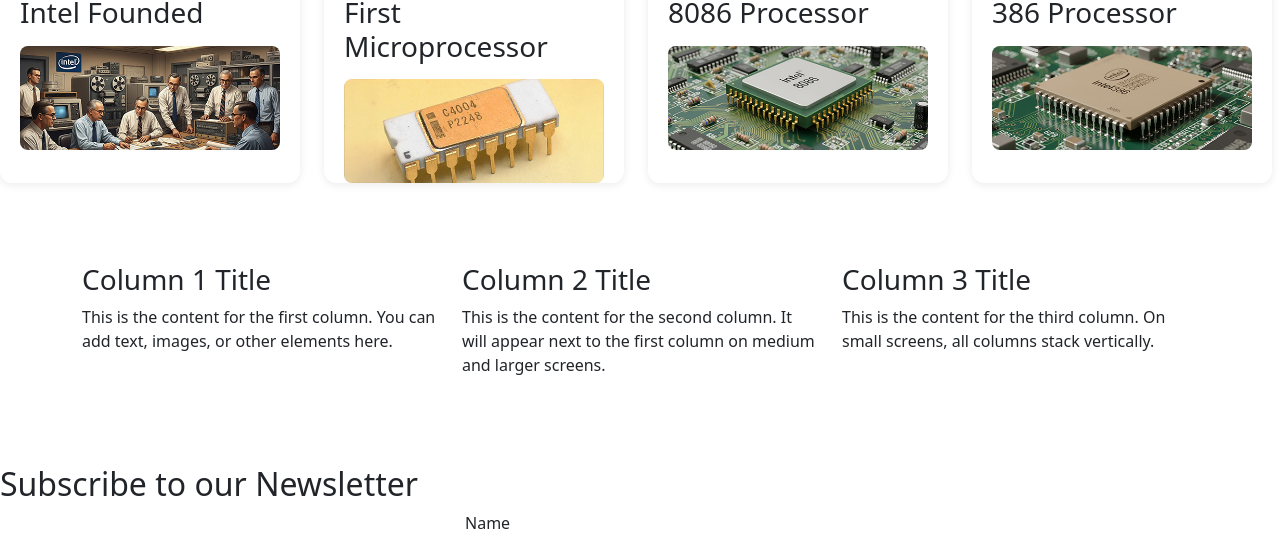
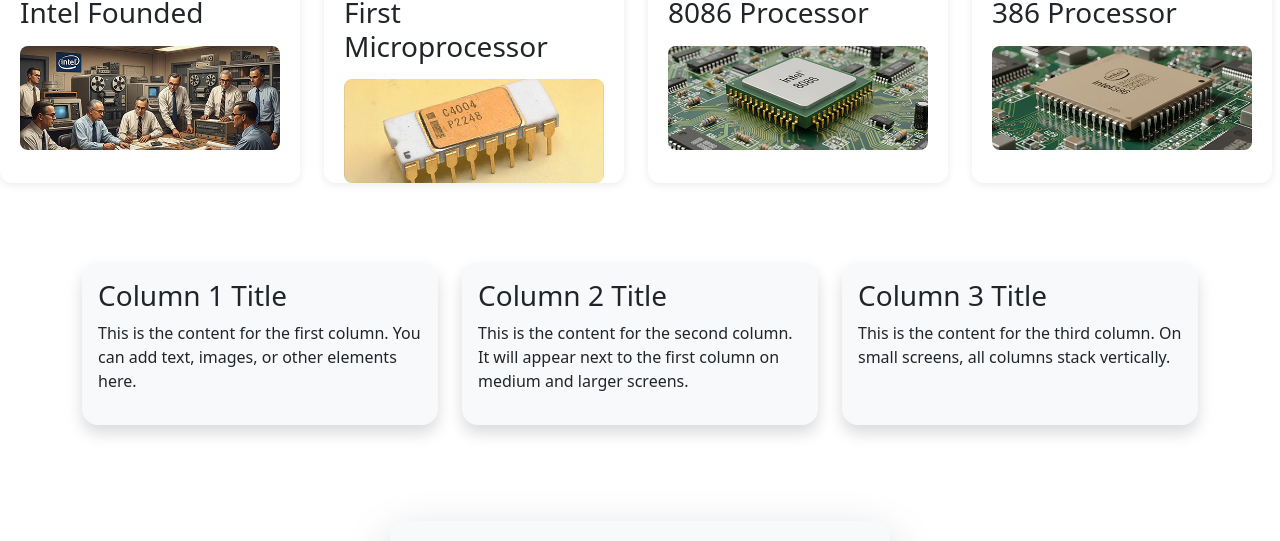
Before and after one commit to giorosati/02-prj-intel-localized, a plain HTML site: page index.html in a window 1280 px wide. Shown: the part 404-945 px from the top of the page. Drawn offline with nearby package versions, Linux system fonts and the light colour scheme.

Commit message:
added styling to the 3 column section and the subscription form

```diff
--- a/index.html
+++ b/index.html
@@ -164,32 +164,47 @@
 <section class="container my-5">
   <div class="row">
     <!-- Column 1 -->
-    <div class="col-md-4 mb-4">
-      <h3>Column 1 Title</h3>
+    <div class="col-md-4 mb-4 d-flex justify-content-center">
+      <div class="card bg-light border-0 shadow rounded-4 w-100">
+        <div class="card-body">
+          <h3 class="card-title">Column 1 Title</h3>
           <p>
             This is the content for the first column. You can add text, images, or other elements here.
           </p>
         </div>
+      </div>
+    </div>
     <!-- Column 2 -->
-    <div class="col-md-4 mb-4">
-      <h3>Column 2 Title</h3>
+    <div class="col-md-4 mb-4 d-flex justify-content-center">
+      <div class="card bg-light border-0 shadow rounded-4 w-100">
+        <div class="card-body">
+          <h3 class="card-title">Column 2 Title</h3>
           <p>
             This is the content for the second column. It will appear next to the first column on medium and larger screens.
           </p>
         </div>
+      </div>
+    </div>
     <!-- Column 3 -->
-    <div class="col-md-4 mb-4">
-      <h3>Column 3 Title</h3>
+    <div class="col-md-4 mb-4 d-flex justify-content-center">
+      <div class="card bg-light border-0 shadow rounded-4 w-100">
+        <div class="card-body">
+          <h3 class="card-title">Column 3 Title</h3>
           <p>
             This is the content for the third column. On small screens, all columns stack vertically.
           </p>
+        </div>
+      </div>
     </div>
   </div>
 </section>
 
   <!-- Subscription Form -->
   <section>
-    <h2>Subscribe to our Newsletter</h2>
+    <div class="container d-flex justify-content-center">
+  <div class="card bg-light border-0 shadow-lg rounded-4 my-4" style="max-width: 500px; width: 100%;">
+        <div class="card-body">
+          <h2 class="card-title text-center mb-4">Subscribe to our Newsletter</h2>
           <!-- Simple Bootstrap Subscription Form -->
           <form class="d-flex flex-column align-items-center gap-3" action="#" method="post">
             <div style="max-width: 350px; width: 100%;">
@@ -204,6 +219,9 @@
               <button type="submit" class="btn btn-primary">Subscribe</button>
             </div>
           </form>
+        </div>
+      </div>
+    </div>
   </section>
 
 
```
Lines whose indentation alone changed are shown as unchanged.
